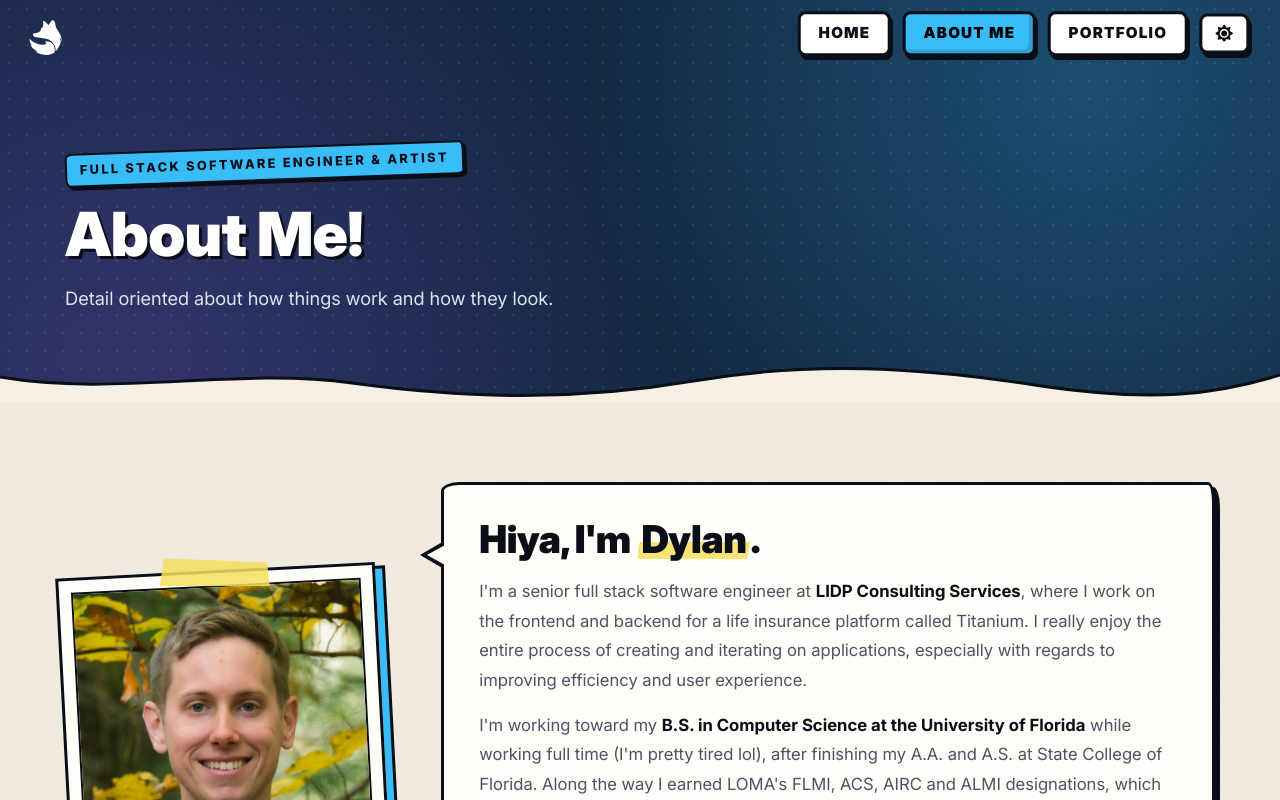
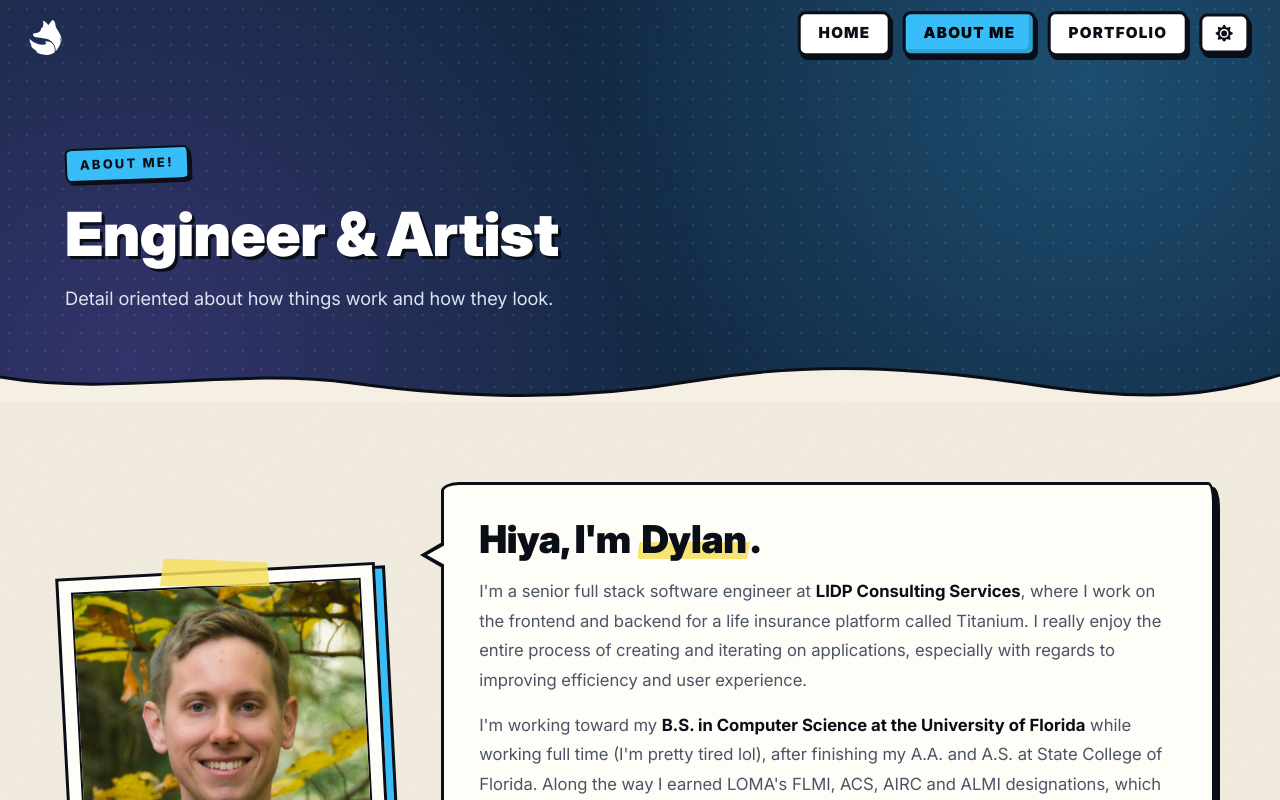
Before and after one commit to dylanduley/personal-website-angular, an Angular app: page /about in a window 1280 px wide. Shown: the top 800 px of the page. Built offline with nearby package versions, Linux system fonts and the light colour scheme.

Commit message:
About section text update

```diff
--- a/src/app/pages/about/about.component.html
+++ b/src/app/pages/about/about.component.html
@@ -2,8 +2,8 @@
   <app-header></app-header>
 
   <app-page-banner
-    label="Full Stack Software Engineer & Artist"
-    title="About Me!"
+    label="About Me!"
+    title="Engineer & Artist"
     subtitle="Detail oriented about how things work and how they look."
   ></app-page-banner>
 
```
